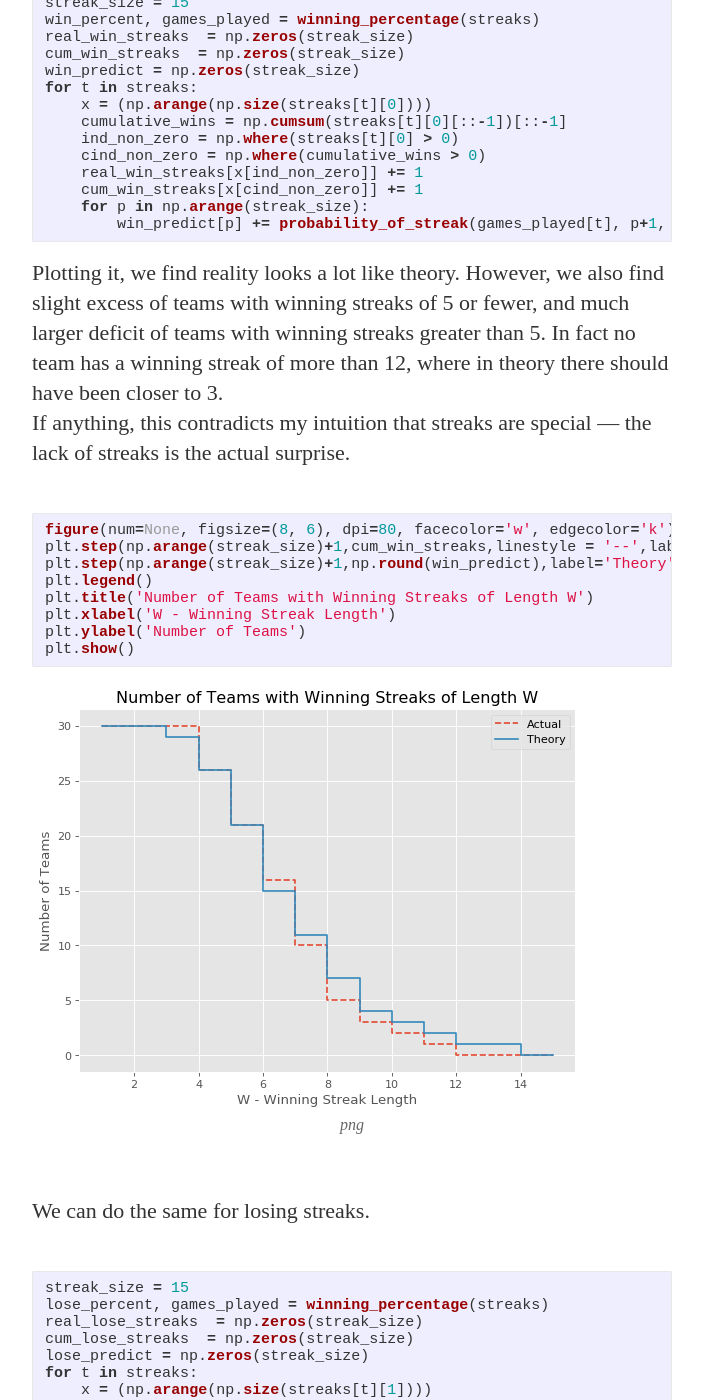
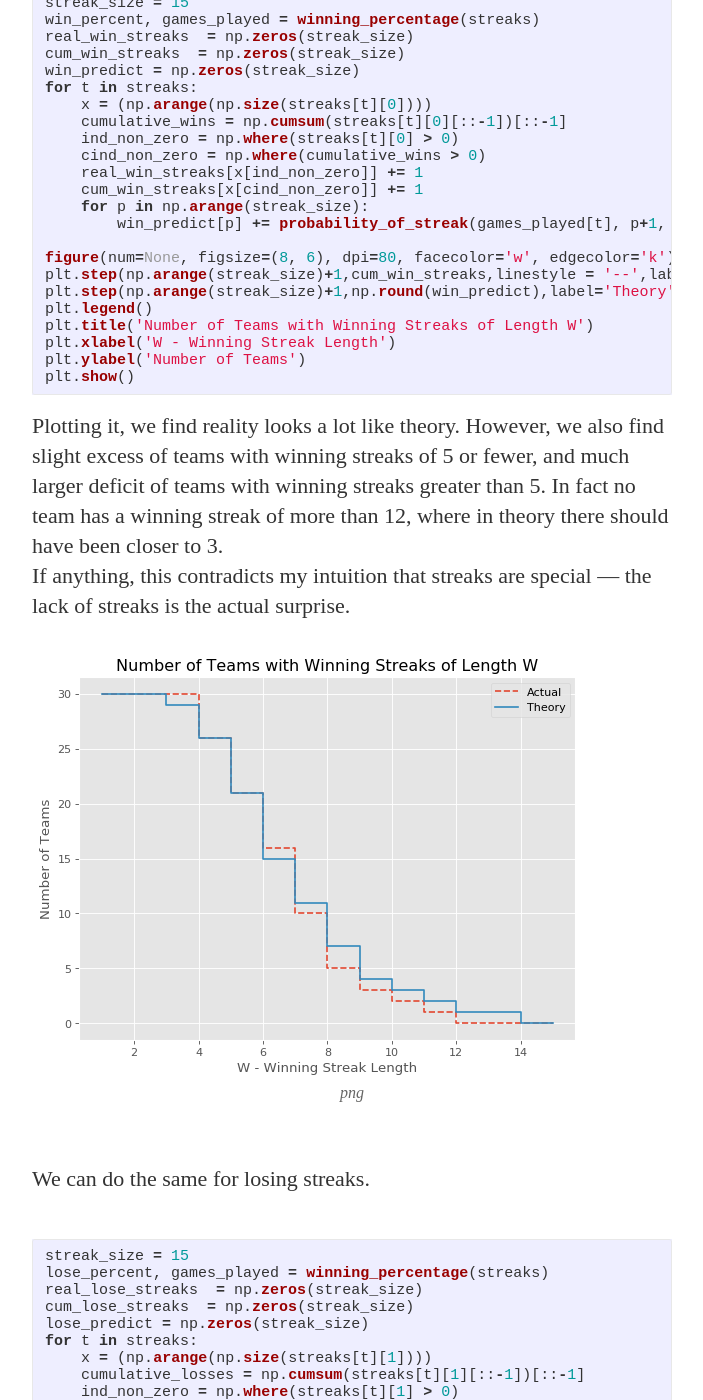
Before and after one commit to wrapgenius/wrapgenius.github.io, a Jekyll site: the page built from _posts/2019-04-22-Win-Streak-Probabilities.md, in a window 1280 px wide and 1400 px high, scrolled down 4835 px. Shown: the whole window, without its empty margins (288-991 px from the left). Built offline with Jekyll 4.4.1, drawn with Linux system fonts in a browser that asks for light colours; nearby versions of some CDN libraries; some web fonts are replaced; some of the changed text lies outside the part shown.

Commit message:
move text around

````diff
--- a/_posts/2019-04-22-Win-Streak-Probabilities.md
+++ b/_posts/2019-04-22-Win-Streak-Probabilities.md
@@ -35,7 +35,7 @@ sys.setrecursionlimit(20000)
 
 Next, since we want to know how unlikely are long winning streaks, we need to estimate what those odds are in theory, from simple statistics.
 We model the odds of any one win as a weighted coin flip, where the weight is simply the team's winning percentage. <br>
-Here I'll use a recursive algorithm to estimate the probability of a streak of length winStreak during a season numGames long, for a team whose season-long record is winPercent. <br>
+Here I'll use a recursive algorithm to estimate the probability of a streak of length *winStreak during a season *numGames long, for a team whose season-long record is *winPercent. <br>
 Naturally, we expect the probability to increase for:
 - shorter streaks
 - better teams
@@ -78,7 +78,6 @@ def consecutive(data, stepsize=0):
 
 Define a function to group streaks by wins and losses.
 
-
 ```python
 def group_streaks(sched):
     all_streaks = consecutive(sched)
@@ -95,7 +94,6 @@ def group_streaks(sched):
     return [wins, loss]
 ```
 
-
 ```python
 def winning_percentage(streaks):
     wp = {}
@@ -109,7 +107,6 @@ def winning_percentage(streaks):
 
 ## Download Data
 The following files were grabbed from Baseball Reference. I store them in directories categorized by year, as well as Al and NL.
-
 
 ```python
 path_files = '/data/baseball/Baseball-Reference/schedule_results/2018/'
@@ -197,13 +194,7 @@ for t in streaks:
     cum_win_streaks[x[cind_non_zero]] += 1
     for p in np.arange(streak_size):
         win_predict[p] += probability_of_streak(games_played[t], p+1, win_percent[t])
-```
 
-Plotting it, we find reality looks a lot like theory. However, we also find slight excess of teams with winning streaks of 5 or fewer, and much larger deficit of teams with winning streaks greater than 5.  In fact no team has a winning streak of more than 12, where in theory there should have been closer to 3.  <br>
-If anything, this contradicts my intuition that streaks are special --- the lack of streaks is the actual surprise.
-
-
-```python
 figure(num=None, figsize=(8, 6), dpi=80, facecolor='w', edgecolor='k')
 plt.step(np.arange(streak_size)+1,cum_win_streaks,linestyle = '--',label='Actual')
 plt.step(np.arange(streak_size)+1,np.round(win_predict),label='Theory')
@@ -236,12 +230,7 @@ for t in streaks:
     cum_lose_streaks[x[cind_non_zero]] += 1
     for p in np.arange(streak_size):
         lose_predict[p] += probability_of_streak(games_played[t], p+1, lose_percent[t])
-```
 
-At last the human element presents itself. There are many fewer teams with losing streaks greater than 4 and above than predicted by the biniomal distribution alone.  Lose a few games and you can be sure some changes will occur; this may be evidence that they work!
-
-
-```python
 figure(num=None, figsize=(8, 6), dpi=80, facecolor='w', edgecolor='k')
 plt.step(np.arange(streak_size)+1,cum_lose_streaks,linestyle = '--',label='Actual')
 plt.step(np.arange(streak_size)+1,lose_predict,label='Theory')
````
Also changed, not shown: other parts of _posts/2019-04-22-Win-Streak-Probabilities.md (+4 -0 lines).
